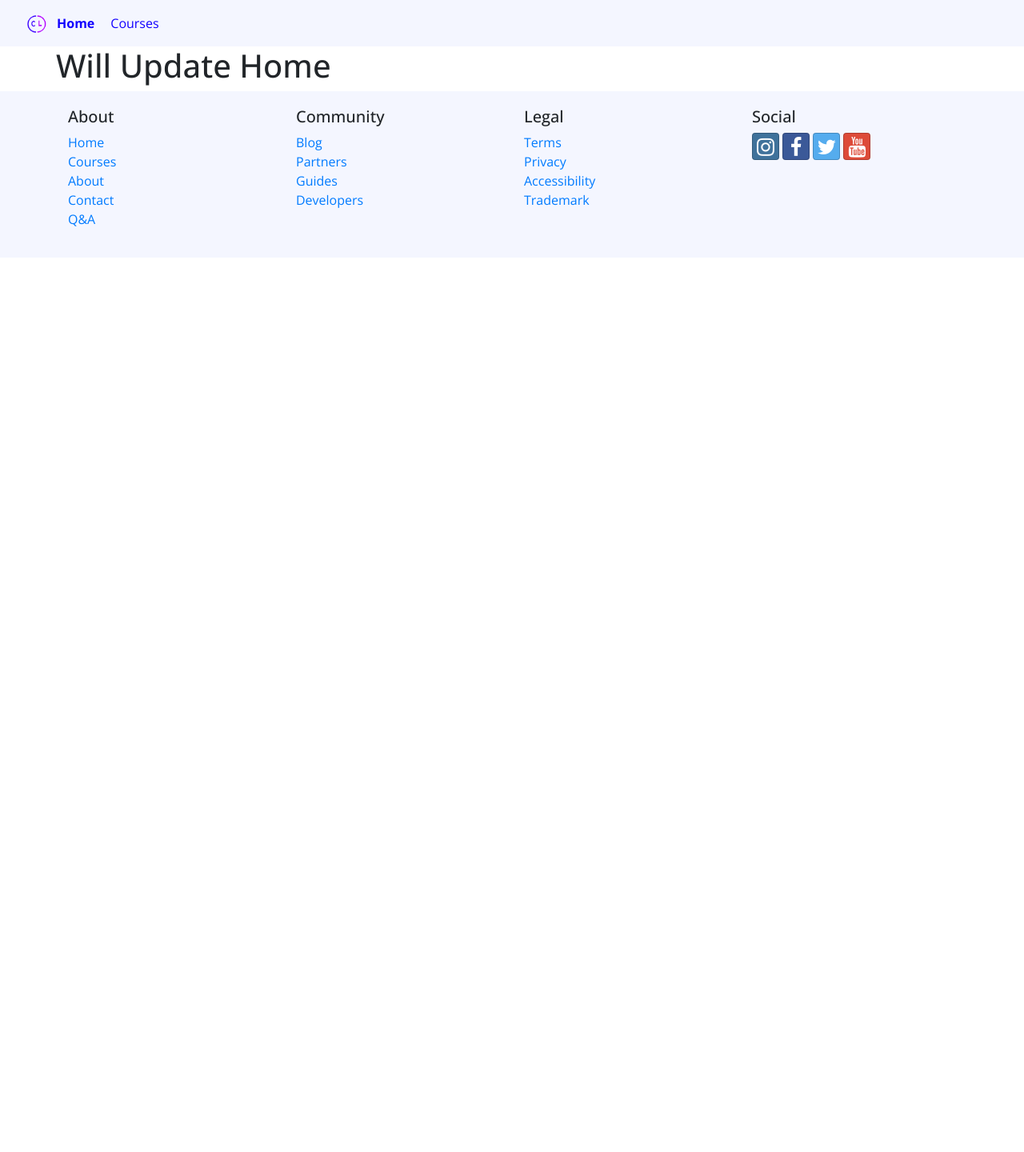
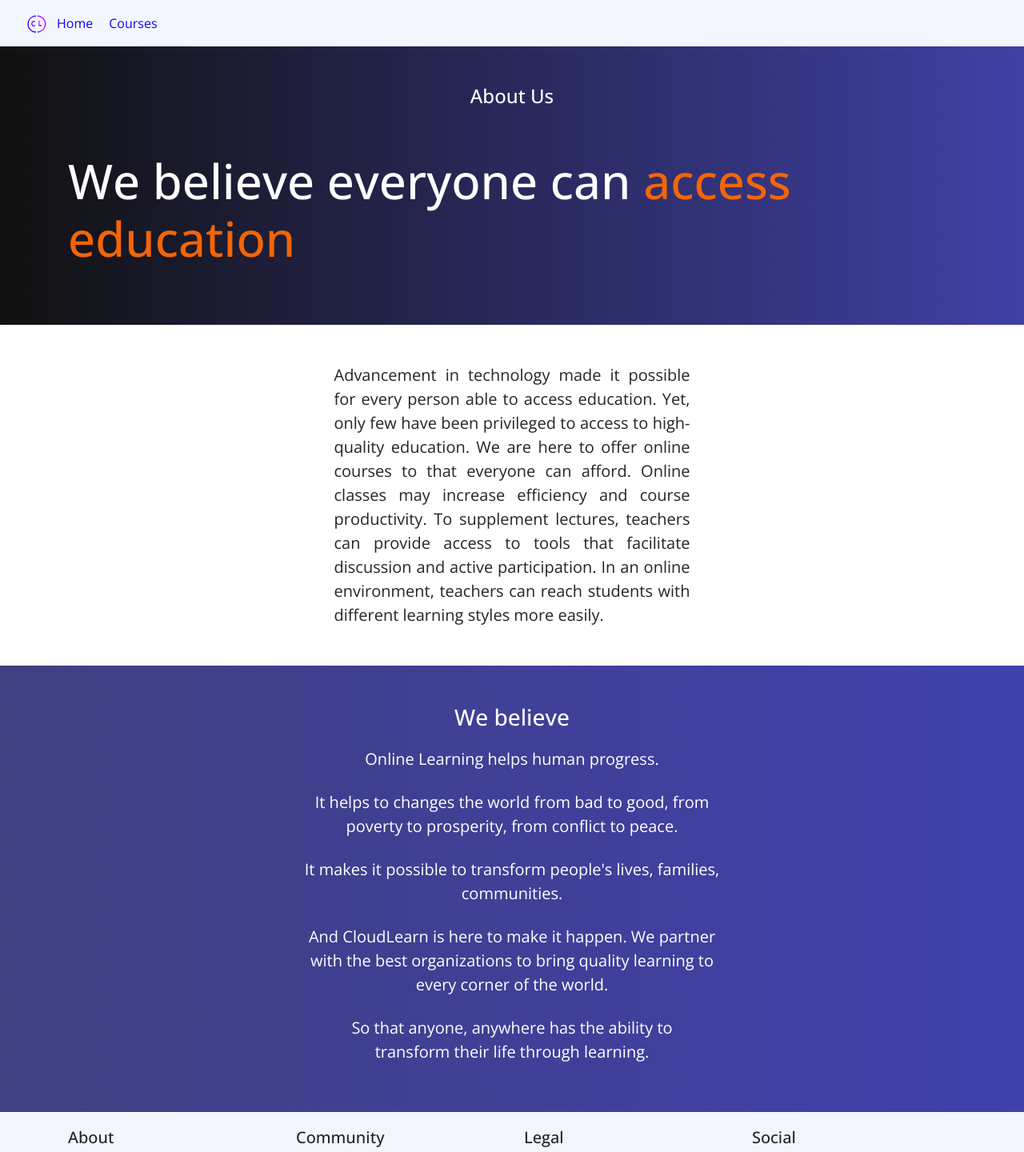
Before and after one commit to gsaidov/elearning-react, a React (Create React App) app: page /about in a window 1280 px wide. Before the commit this address led to /home. Shown: the top 1440 px of the page at 80% size. Before the commit the page ends 800 px from the top, so only its background shows below. Built offline with nearby package versions, Linux system fonts and the light colour scheme.

Commit message:
About Page

```diff
--- a/src/App.css
+++ b/src/App.css
@@ -34,13 +34,11 @@ body {
   color: white;
   background-color: rgba(0, 0, 0, 0.5);
 }
-.jumbotron {
-  border-radius: 0;
-  background: linear-gradient(to right, rgb(78, 75, 75), rgb(46, 44, 44));
+.details-header {
+  background: linear-gradient(to right, rgb(17, 17, 17), rgb(64, 64, 165));
   color: white;
 }
 .reviews {
-  border-radius: 0;
   color: rgb(51, 49, 49);
   background: #f0f0f0;
 }
@@ -69,6 +67,7 @@ body {
 }
 /* Footer end */
 
+/* Breadcrumb */
 .breadcrumb {
   background-color: white;
 }
@@ -86,3 +85,30 @@ body {
 .breadcrumb .me {
   background-color: black;
 }
+
+/* About Page */
+.about {
+  background: linear-gradient(to right, rgb(17, 17, 17), rgb(64, 64, 165));
+}
+.about-header {
+  font-size: 3.75rem;
+}
+@media only screen and (max-width: 600px) {
+  .about-header {
+    font-size: 1.75rem;
+  }
+}
+span {
+  color: rgb(243, 101, 7);
+}
+.beliefs {
+  background: linear-gradient(to right, rgb(63, 63, 129), rgb(64, 64, 173));
+  color: white;
+}
+.mission {
+  font-size: 1.25rem;
+}
+.beliefs .row {
+  padding: 0.75rem;
+  font-size: 1.25rem;
+}
--- /dev/null
+++ b/src/components/About.js
@@ -0,0 +1,73 @@
+import React from "react";
+
+const About = (prop) => {
+  return (
+    <>
+      <section className="about py-5">
+        <div className="container">
+          <div className="row text-white">
+            <div className="col-12 mb-5">
+              <h4 className="text-center">About Us</h4>
+            </div>
+            <div className="col h1">
+              <p className="about-header">
+                We believe everyone can <span>access education</span>
+              </p>
+            </div>
+          </div>
+        </div>
+      </section>
+      <section className="container mission">
+        <div className="row justify-content-center">
+          <div className="col-md-5 text-justify py-5">
+            Advancement in technology made it possible for every person able to
+            access education. Yet, only few have been privileged to access to
+            high-quality education. We are here to offer online courses to that
+            everyone can afford. Online classes may increase efficiency and
+            course productivity. To supplement lectures, teachers can provide
+            access to tools that facilitate discussion and active participation.
+            In an online environment, teachers can reach students with different
+            learning styles more easily.
+          </div>
+        </div>
+      </section>
+      <section className="beliefs py-5">
+        <div className="container text-center">
+          <h3>We believe</h3>
+          <div className="row justify-content-center">
+            <div className="col-md-6">
+              Online Learning helps human progress.
+            </div>
+          </div>
+          <div className="row justify-content-center">
+            <div className="col-md-6">
+              It helps to changes the world from bad to good, from poverty to
+              prosperity, from conflict to peace.
+            </div>
+          </div>
+          <div className="row justify-content-center">
+            <div className="col-md-6">
+              It makes it possible to transform people's lives, families,
+              communities.
+            </div>
+          </div>
+          <div className="row justify-content-center">
+            <div className="col-md-6">
+              And CloudLearn is here to make it happen. We partner with the best
+              organizations to bring quality learning to every corner of the
+              world.
+            </div>
+          </div>
+          <div className="row justify-content-center">
+            <div className="col-md-5 ">
+              So that anyone, anywhere has the ability to transform their life
+              through learning.
+            </div>
+          </div>
+        </div>
+      </section>
+    </>
+  );
+};
+
+export default About;
--- a/src/components/CourseInfoComponent.js
+++ b/src/components/CourseInfoComponent.js
@@ -39,18 +39,18 @@ function RenderReviews({ reviews }) {
   const averageRating = ratings.reduce((a, b) => a + b, 0) / ratings.length;
   if (reviews) {
     return (
-      <div className="jumbotron reviews mb-0">
+      <section className="reviews mb-0">
         <div className="container">
-          <h4 className="font-weight-bold pb-3">Reviews</h4>
+          <h4 className="font-weight-bold py-3">Reviews</h4>
           <div className="row">
-            <div className="col-md-3">
+            <div className="col-md-4">
               <p>
                 <span className="h3 font-weight-bold">{averageRating}</span>
                 {" - "}
                 {reviews.length} reviews
               </p>
             </div>
-            <div className="col-md-9">
+            <div className="col-md-8">
               {reviews.map((review) => {
                 return (
                   <div key={review.id} className="row mb-4">
@@ -75,7 +75,7 @@ function RenderReviews({ reviews }) {
             </div>
           </div>
         </div>
-      </div>
+      </section>
     );
   }
   return <div />;
@@ -84,7 +84,7 @@ function RenderReviews({ reviews }) {
 function CourseDetails({ course }) {
   return (
     <>
-      <div className="jumbotron">
+      <section className="details-header py-5">
         <div className="container">
           <div className="row">
             <div className="col-md-5 h2 course-name">
@@ -110,7 +110,7 @@ function CourseDetails({ course }) {
             </div>
           </div>
         </div>
-      </div>
+      </section>
       <div className="container mt-3">
         <h3>
           <strong>About this Course</strong>
--- a/src/components/FooterComponent.js
+++ b/src/components/FooterComponent.js
@@ -16,7 +16,7 @@ function Footer(props) {
                 <Link to="/courses">Courses</Link>
               </li>
               <li>
-                <Link to="#">About</Link>
+                <Link to="/about">About</Link>
               </li>
               <li>
                 <Link to="/contact">Contact</Link>
--- a/src/components/MainComponent.js
+++ b/src/components/MainComponent.js
@@ -7,6 +7,7 @@ import { COURSES } from "../shared/courses";
 import { REVIEWS } from "../shared/reviews";
 import CourseInfo from "./CourseInfoComponent";
 import Contact from "./Contact";
+import About from "./About";
 import { Switch, Route, Redirect, useParams } from "react-router-dom";
 
 class Main extends React.Component {
@@ -49,6 +50,9 @@ class Main extends React.Component {
           />
           <Route exact path="/contact" component={Contact} />
           <Route path="/courses/:courseId" component={CourseWithId} />
+          <Route path="/about">
+            <About />
+          </Route>
           <Redirect to="/home" />
         </Switch>
         <Footer />
```
